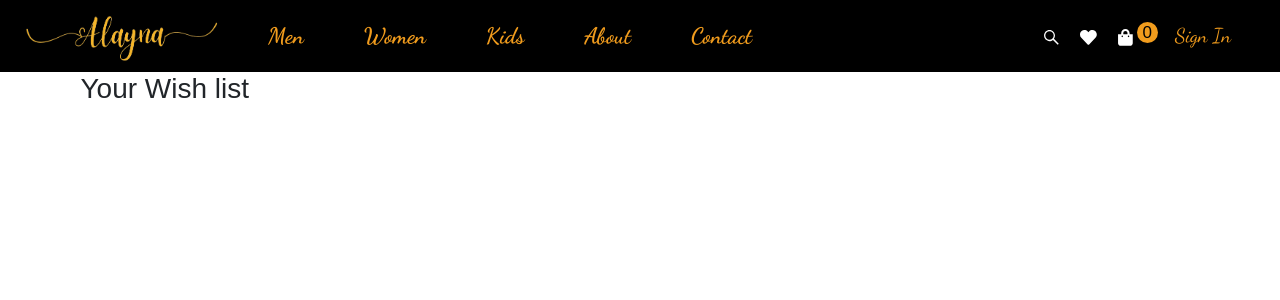
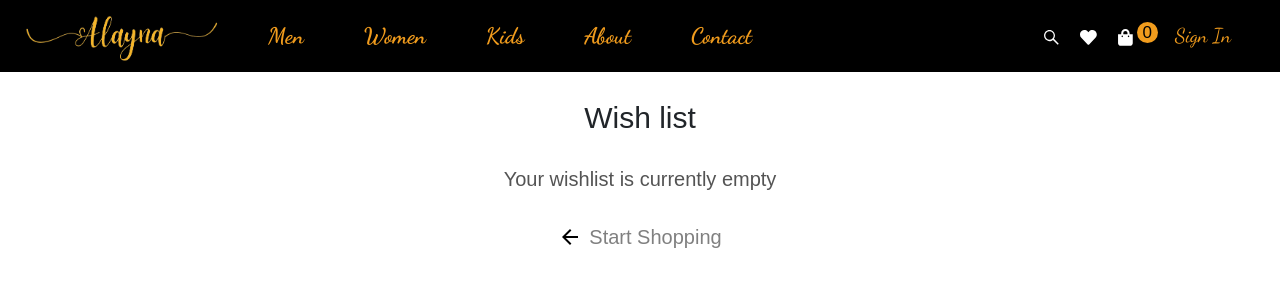
Before and after one commit to MayankPatekar/Alayna, a React (Create React App) app in the folder frontend/: page /wishlist in a window 1280 px wide. Shown: the top 300 px of the page. Built offline with nearby package versions, Linux system fonts and the light colour scheme; a web font is replaced by a local one.

Commit message:
changes in profile page

```diff
--- a/frontend/src/Screens/ProfileScreen/ProfileScreen.js
+++ b/frontend/src/Screens/ProfileScreen/ProfileScreen.js
@@ -101,7 +101,7 @@ export default function ProfileScreen(){
                       <h6 className="mb-0">First Name</h6>
                     </div>
                     <div className="col-sm-9 text-secondary">
-                        {isUpdate ? <input type="text" value={fname} onChange={(event)=>setFname(event.target.value)} />:(profile? <>{profile.fname}{" "}</>:<></>)}
+                        {isUpdate ? <input type="text"placeholder={profile.fname} value={fname} onChange={(event)=>setFname(event.target.value)} />:(profile? <>{profile.fname}{" "}</>:<></>)}
                     </div>
                   </div>
                   <hr/>
@@ -110,7 +110,7 @@ export default function ProfileScreen(){
                       <h6 className="mb-0">Last Name</h6>
                     </div>
                     <div className="col-sm-9 text-secondary">
-                        {isUpdate ? <input type="text" value={lname} onChange={(event)=>setLname(event.target.value)} />:(profile? <>{profile.lname}</>:<></>)}
+                        {isUpdate ? <input type="text" placeholder={profile.lname} value={lname} onChange={(event)=>setLname(event.target.value)} />:(profile? <>{profile.lname}</>:<></>)}
                     </div>
                   </div>
                   <hr/>
@@ -119,7 +119,7 @@ export default function ProfileScreen(){
                       <h6 className="mb-0">Email</h6>
                     </div>
                     <div className="col-sm-9 text-secondary">
-                        {isUpdate ?<input type="text" value={email} onChange={(event)=>setEmail(event.target.value)} />:(profile ? <>{profile.email}</>:<></>) }
+                        {isUpdate ?<input type="text" placeholder={profile.email} value={email} onChange={(event)=>setEmail(event.target.value)} />:(profile ? <>{profile.email}</>:<></>) }
 
                     </div>
                   </div>
@@ -129,7 +129,7 @@ export default function ProfileScreen(){
                       <h6 className="mb-0">Mobile</h6>
                     </div>
                     <div className="col-sm-9 text-secondary">
-                    {isUpdate ?<input type="text" value={phone} onChange={(event)=>setPhone(event.target.value)} />:(profile ? <>{profile.phone}</>:<></>) }
+                    {isUpdate ?<input type="text" placeholder={profile.phone} value={phone} onChange={(event)=>setPhone(event.target.value)} />:(profile ? <>{profile.phone}</>:<></>) }
 
                     </div>
                   </div>
--- a/frontend/src/Screens/WishListScreen/WishListScreen.jsx
+++ b/frontend/src/Screens/WishListScreen/WishListScreen.jsx
@@ -12,8 +12,8 @@ export default function WishListScreen(){
 
 // console.log(wishlist)
     return(
-        <div className="container">
-            <h2>Your Wish list</h2>
+        <div className="cart-container">
+            <h2>Wish list</h2>
         {wishlist.length > 0 ?
             (<div className="wrap">
             <div id="columns" className="columns_4">
@@ -49,7 +49,24 @@ export default function WishListScreen(){
             </div>
             </div>)
             : (<>
-
+            <div className="cart-empty">
+          <p>Your wishlist is currently empty</p>
+          <div className="start-shopping">
+            <Link to="/">
+              <svg
+                xmlns="http://www.w3.org/2000/svg"
+                height="24px"
+                viewBox="0 0 24 24"
+                width="24px"
+                fill="#000000"
+              >
+                <path d="M0 0h24v24H0z" fill="none" />
+                <path d="M20 11H7.83l5.59-5.59L12 4l-8 8 8 8 1.41-1.41L7.83 13H20v-2z" />
+              </svg>
+              <span>Start Shopping</span>
+            </Link>
+          </div>
+        </div>
             </>)
         }
 
```
